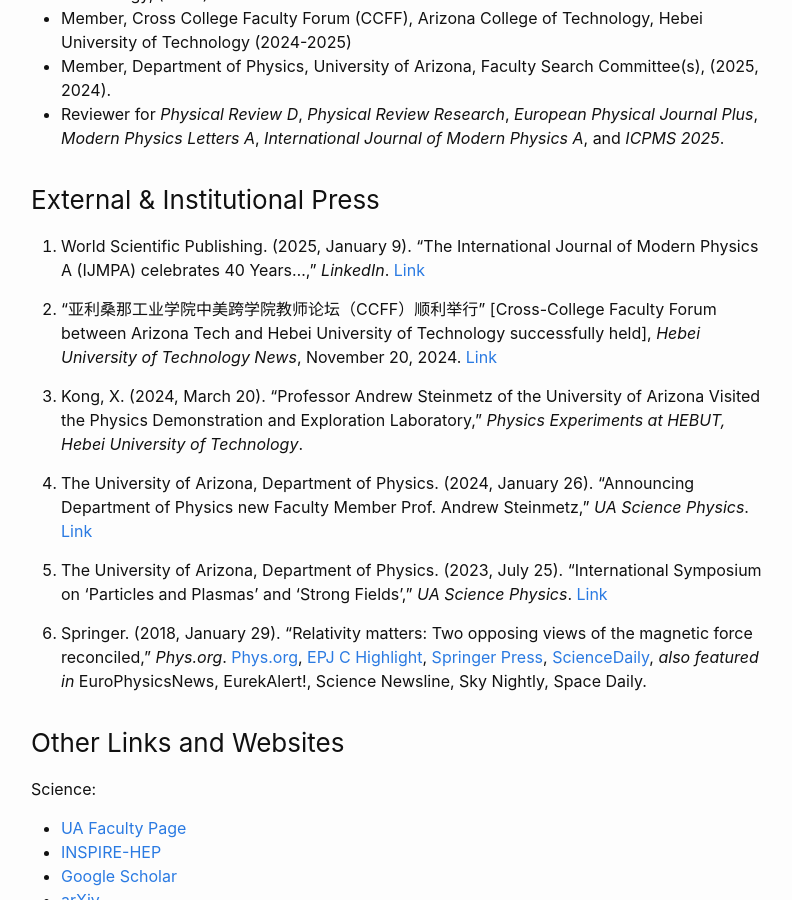
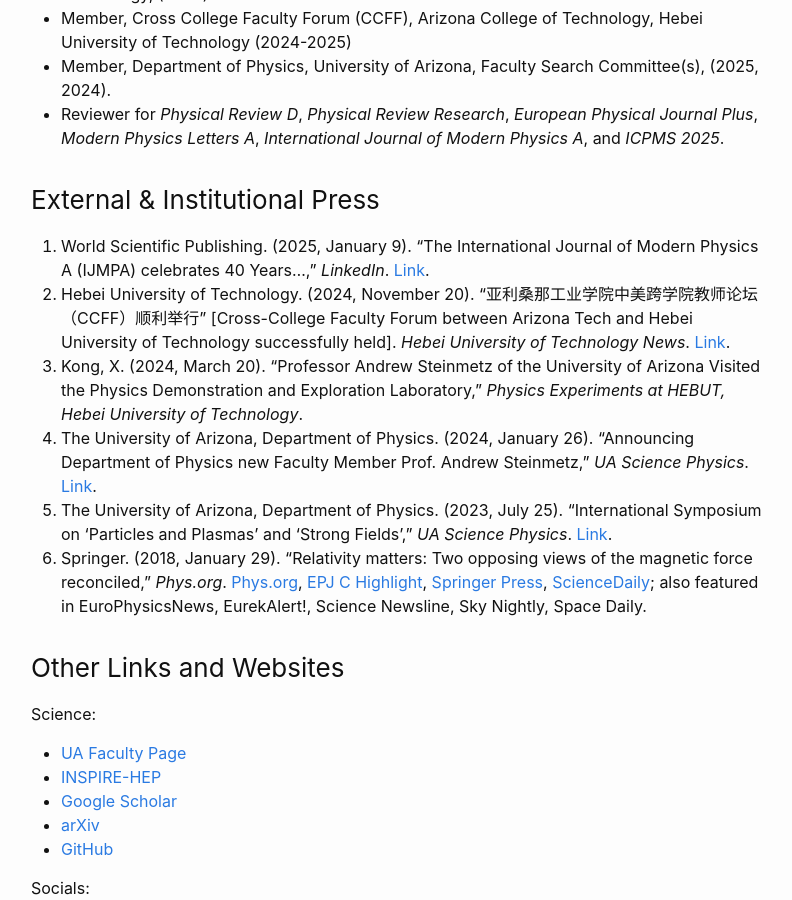
Before and after one commit to ajsteinmetz/ajsteinmetz.github.io, a Jekyll site: the page built from cv.md, in a window 1280 px wide and 900 px high, scrolled down 5735 px. Shown: the whole window, without its empty margins (239-1031 px from the left). Built offline with Jekyll 4.4.1, drawn with Linux system fonts in a browser that asks for light colours; our own code applies the rules of GitHub Pages for plain Markdown files; comment, search, counter and statistics services are not loaded.

Commit message:
Update cv.md

```diff
--- a/cv.md
+++ b/cv.md
@@ -131,17 +131,12 @@
 
 ### External & Institutional Press
 
-1. World Scientific Publishing. (2025, January 9). “The International Journal of Modern Physics A (IJMPA) celebrates 40 Years…,” *LinkedIn*. [Link](https://www.linkedin.com/posts/world-scientific-publishing_the-international-journal-of-modern-physics-activity-7282999555967610880-SJ78)
-
-2. “亚利桑那工业学院中美跨学院教师论坛（CCFF）顺利举行” [Cross-College Faculty Forum between Arizona Tech and Hebei University of Technology successfully held], *Hebei University of Technology News*, November 20, 2024. [Link](https://hatech.hebut.edu.cn/xw/62ff3dcc665b453898ec92841d45e0ce.htm)
-
+1. World Scientific Publishing. (2025, January 9). “The International Journal of Modern Physics A (IJMPA) celebrates 40 Years…,” *LinkedIn*. [Link](https://www.linkedin.com/posts/world-scientific-publishing_the-international-journal-of-modern-physics-activity-7282999555967610880-SJ78).
+2. Hebei University of Technology. (2024, November 20). “亚利桑那工业学院中美跨学院教师论坛（CCFF）顺利举行” [Cross-College Faculty Forum between Arizona Tech and Hebei University of Technology successfully held]. *Hebei University of Technology News*. [Link](https://hatech.hebut.edu.cn/xw/62ff3dcc665b453898ec92841d45e0ce.htm).
 3. Kong, X. (2024, March 20). “Professor Andrew Steinmetz of the University of Arizona Visited the Physics Demonstration and Exploration Laboratory,” *Physics Experiments at HEBUT, Hebei University of Technology*.
-
-4. The University of Arizona, Department of Physics. (2024, January 26). “Announcing Department of Physics new Faculty Member Prof. Andrew Steinmetz,” *UA Science Physics*. [Link](https://w3.physics.arizona.edu/news/announcing-department-physics-new-faculty-member-prof-andrew-steinmetz)
-
-5. The University of Arizona, Department of Physics. (2023, July 25). “International Symposium on ‘Particles and Plasmas’ and ‘Strong Fields’,” *UA Science Physics*. [Link](https://w3.physics.arizona.edu/news/international-symposium-particles-and-plasmas-and-strong-fields)
-
-6. Springer. (2018, January 29). “Relativity matters: Two opposing views of the magnetic force reconciled,” *Phys.org*. [Phys.org](https://phys.org/news/2018-01-relativity-opposing-views-magnetic.html), [EPJ C Highlight](https://www.epj.org/epjc-news/1422-epjc-highlight-relativity-matters-two-opposing-views-of-the-magnetic-force-reconciled), [Springer Press](https://www.springer.com/gp/about-springer/media/research-news/all-english-research-news/relativity-matters--two-opposing-views-of-the-magnetic-force-reconciled/15417658), [ScienceDaily](https://www.sciencedaily.com/releases/2018/01/180129131327.htm), *also featured in* EuroPhysicsNews, EurekAlert!, Science Newsline, Sky Nightly, Space Daily.
+4. The University of Arizona, Department of Physics. (2024, January 26). “Announcing Department of Physics new Faculty Member Prof. Andrew Steinmetz,” *UA Science Physics*. [Link](https://w3.physics.arizona.edu/news/announcing-department-physics-new-faculty-member-prof-andrew-steinmetz).
+5. The University of Arizona, Department of Physics. (2023, July 25). “International Symposium on ‘Particles and Plasmas’ and ‘Strong Fields’,” *UA Science Physics*. [Link](https://w3.physics.arizona.edu/news/international-symposium-particles-and-plasmas-and-strong-fields).
+6. Springer. (2018, January 29). “Relativity matters: Two opposing views of the magnetic force reconciled,” *Phys.org*. [Phys.org](https://phys.org/news/2018-01-relativity-opposing-views-magnetic.html), [EPJ C Highlight](https://www.epj.org/epjc-news/1422-epjc-highlight-relativity-matters-two-opposing-views-of-the-magnetic-force-reconciled), [Springer Press](https://www.springer.com/gp/about-springer/media/research-news/all-english-research-news/relativity-matters--two-opposing-views-of-the-magnetic-force-reconciled/15417658), [ScienceDaily](https://www.sciencedaily.com/releases/2018/01/180129131327.htm); also featured in EuroPhysicsNews, EurekAlert!, Science Newsline, Sky Nightly, Space Daily.
 
 ### Other Links and Websites
 
```
